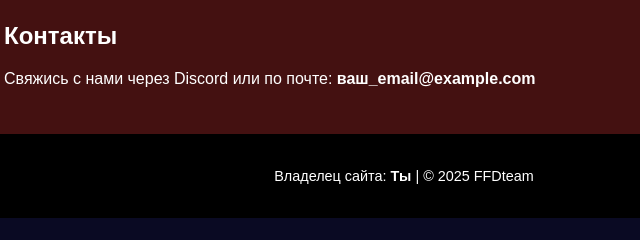
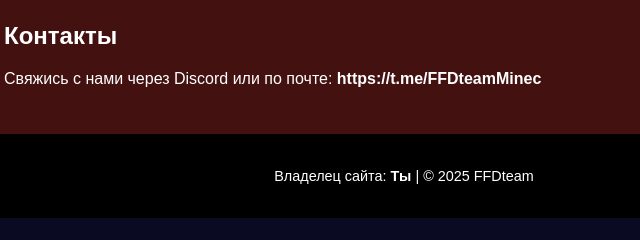
Before and after one commit to stekop-ab/FFDteam, a plain HTML site: page index.html in a window 1280 px wide. Shown: the part 433-673 px from the top of the page, 236-876 px from the left. Drawn offline with Linux system fonts and the light colour scheme.

Commit message:
Update index.html

```diff
--- a/index.html
+++ b/index.html
@@ -19,7 +19,7 @@
 
     <section class="contact">
         <h2>Контакты</h2>
-        <p>Свяжись с нами через Discord или по почте: <strong>ваш_email@example.com</strong></p>
+        <p>Свяжись с нами через Discord или по почте: <strong>https://t.me/FFDteamMinec</strong></p>
     </section>
 
     <footer>
```
